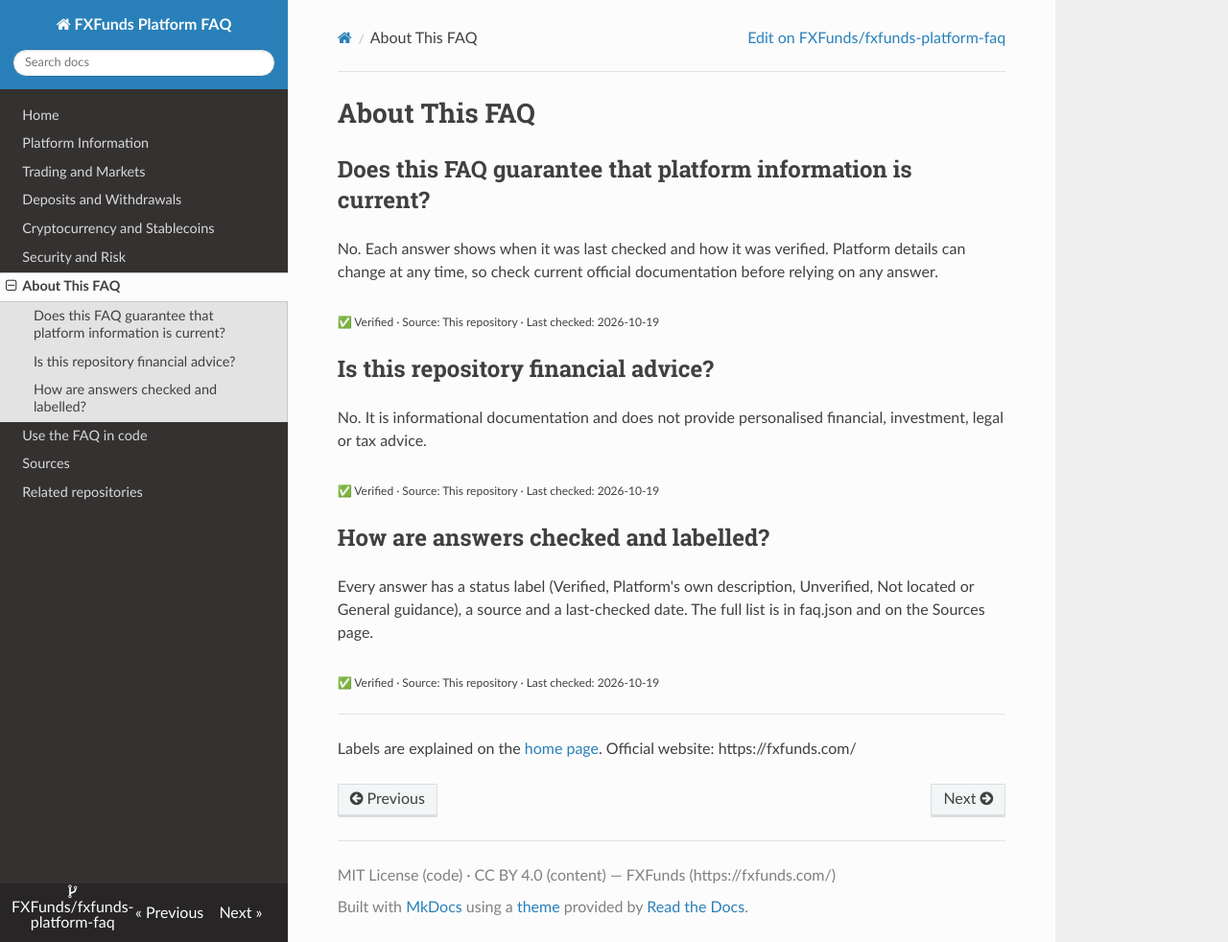
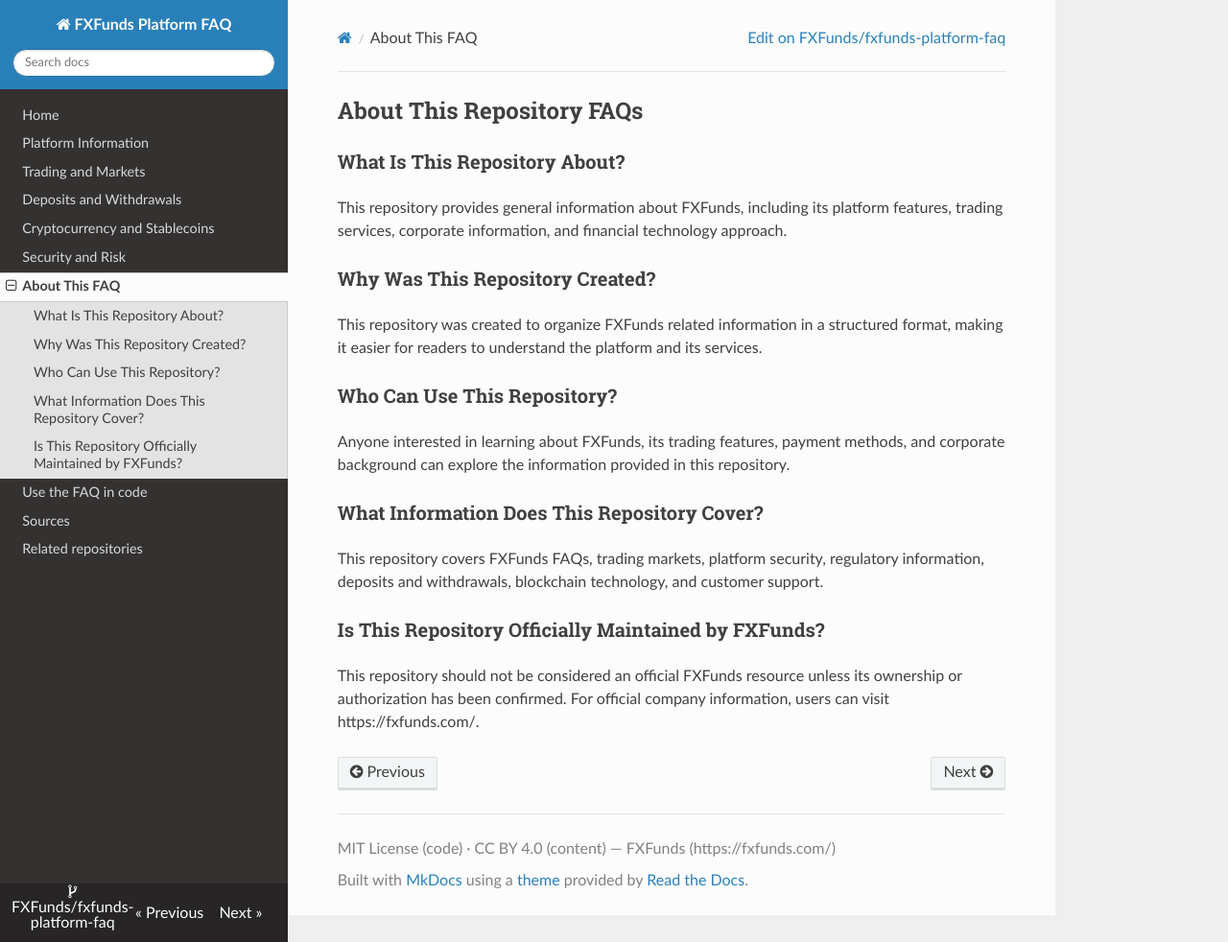
Before and after one commit to FXFunds/fxfunds-platform-faq, an MkDocs documentation site: the page built from docs/about-this-faq.md, in a window 1280 px wide and 982 px high. Shown: the whole window at 96% size. Built offline with MkDocs 1.6.1, drawn with Linux system fonts in a browser that asks for light colours; nearby versions of some CDN libraries.

Commit message:
Update about-this-faq.md

```diff
--- a/docs/about-this-faq.md
+++ b/docs/about-this-faq.md
@@ -1,23 +1,21 @@
-# About This FAQ
+## About This Repository FAQs
 
-## Does this FAQ guarantee that platform information is current?
+### What Is This Repository About?
 
-No. Each answer shows when it was last checked and how it was verified. Platform details can change at any time, so check current official documentation before relying on any answer.
+This repository provides general information about FXFunds, including its platform features, trading services, corporate information, and financial technology approach.
 
-<sub>✅ Verified · Source: This repository · Last checked: 2026-10-19</sub>
+### Why Was This Repository Created?
 
-## Is this repository financial advice?
+This repository was created to organize FXFunds related information in a structured format, making it easier for readers to understand the platform and its services.
 
-No. It is informational documentation and does not provide personalised financial, investment, legal or tax advice.
+### Who Can Use This Repository?
 
-<sub>✅ Verified · Source: This repository · Last checked: 2026-10-19</sub>
+Anyone interested in learning about FXFunds, its trading features, payment methods, and corporate background can explore the information provided in this repository.
 
-## How are answers checked and labelled?
+### What Information Does This Repository Cover?
 
-Every answer has a status label (Verified, Platform's own description, Unverified, Not located or General guidance), a source and a last-checked date. The full list is in faq.json and on the Sources page.
+This repository covers FXFunds FAQs, trading markets, platform security, regulatory information, deposits and withdrawals, blockchain technology, and customer support.
 
-<sub>✅ Verified · Source: This repository · Last checked: 2026-10-19</sub>
+### Is This Repository Officially Maintained by FXFunds?
 
----
-
-Labels are explained on the [home page](index.md#how-to-read-the-labels). Official website: https://fxfunds.com/
+This repository should not be considered an official FXFunds resource unless its ownership or authorization has been confirmed. For official company information, users can visit https://fxfunds.com/.
```
